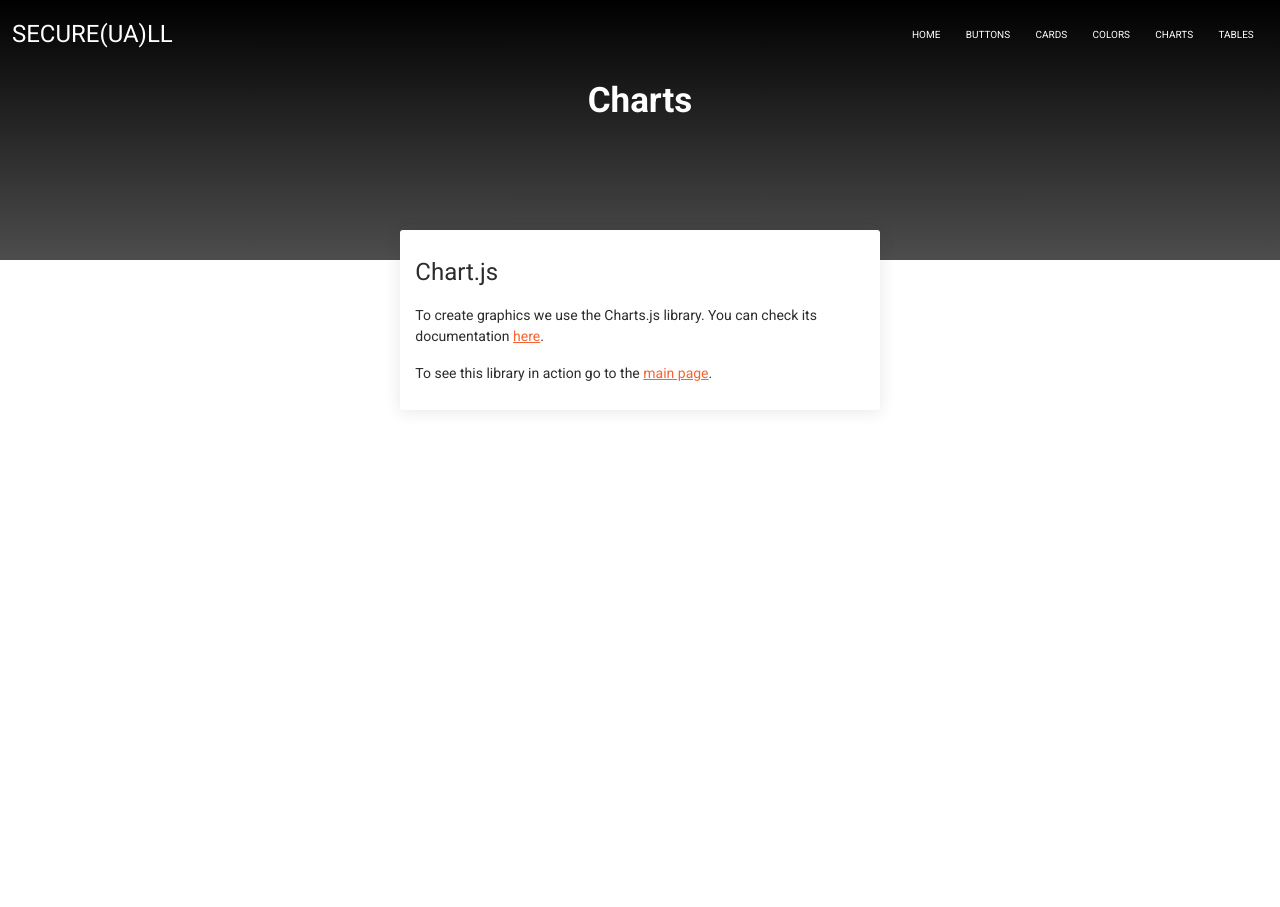
After one commit to secureUAll/frontend-backend, a Django app: template template/charts.html in a window 1280 px wide. The commit adds this page. Run offline with Django 3.2, Linux system fonts and the light colour scheme; the template is opened without the code that fills it, so the values that code supplies are empty.

Commit message:
template.charts

```diff
--- /dev/null
+++ b/template/charts.html
@@ -0,0 +1,120 @@
+<!DOCTYPE html>
+<html lang="en">
+
+<head>
+    <meta charset="utf-8" />
+    <meta content='width=device-width, initial-scale=1.0, maximum-scale=1.0, user-scalable=0, shrink-to-fit=no'
+        name='viewport' />
+    <title>Secure(ua)ll Template</title>
+
+    <!-- Fonts -->
+    <link href="https://fonts.googleapis.com/css?family=Roboto:400,700,200" rel="stylesheet" />
+
+    <!-- Styles -->
+    <link href="assets/css/bootstrap.min.css" rel="stylesheet" />
+    <link rel="stylesheet" href="https://use.fontawesome.com/releases/v5.7.1/css/all.css"
+        integrity="sha384-fnmOCqbTlWIlj8LyTjo7mOUStjsKC4pOpQbqyi7RrhN7udi9RwhKkMHpvLbHG9Sr" crossorigin="anonymous">
+    <link href="assets/css/template.css" rel="stylesheet" />
+    <link href="assets/css/custom.css" rel="stylesheet" />
+
+</head>
+
+<body>
+
+    <!-- Navbar -->
+    <nav class="navbar navbar-expand-lg navbar-transparent  bg-primary  navbar-absolute">
+        <div class="container-fluid">
+            <div class="navbar-wrapper">
+
+                <a class="navbar-brand" href="index.html">
+                    <h3 class="m-0 p-0">secure(ua)ll</h3>
+                </a>
+            </div>
+            <button class="navbar-toggler" type="button" data-toggle="collapse" data-target="#navigation"
+                aria-controls="navigation-index" aria-expanded="false" aria-label="Toggle navigation">
+                <span class="navbar-toggler-bar navbar-kebab"></span>
+                <span class="navbar-toggler-bar navbar-kebab"></span>
+                <span class="navbar-toggler-bar navbar-kebab"></span>
+            </button>
+            <div class="collapse navbar-collapse justify-content-end" id="navigation">
+                <ul class="navbar-nav">
+                    <li class="nav-item">
+                        <a class="nav-link" href="index.html">
+                            <p>
+                                Home
+                            </p>
+                        </a>
+                    </li>
+                    <li class="nav-item">
+                        <a class="nav-link" href="#">
+                            <p>
+                                Buttons
+                            </p>
+                        </a>
+                    </li>
+                    <li class="nav-item">
+                        <a class="nav-link" href="#">
+                            <p>
+                                Cards
+                            </p>
+                        </a>
+                    </li>
+                    <li class="nav-item">
+                        <a class="nav-link" href="#">
+                            <p>
+                                Colors
+                            </p>
+                        </a>
+                    </li>
+                    <li class="nav-item">
+                        <a class="nav-link" href="#">
+                            <p>
+                                Charts
+                            </p>
+                        </a>
+                    </li>
+                    <li class="nav-item">
+                        <a class="nav-link" href="#">
+                            <p>
+                                Tables
+                            </p>
+                        </a>
+                    </li>
+                </ul>
+            </div>
+        </div>
+    </nav>
+    <!-- End Navbar -->
+
+    <!-- Header -->
+    <div class="panel-header">
+        <div class="header text-center">
+            <h2 class="title">Charts</h2>
+            <p class="category"></p>
+        </div>
+    </div>
+    <!-- End Header -->
+
+    <!-- Page Content -->
+    <div class="content col-10 mx-auto row">
+        <div class="col-md-6 mx-auto">
+            <div class="card card-chart">
+                <div class="card-header">
+                    <h4 class="card-title">Chart.js</h4>
+                </div>
+                <div class="card-body">
+                    <p>To create graphics we use the Charts.js library. You can check its documentation <a href="https://www.chartjs.org/docs/latest/" target="_blank">here</a>.</p>
+                    <p>To see this library in action go to the <a href="index.html">main page</a>.</p>
+                </div>
+            </div>
+        </div>
+    </div>
+
+    <!--   Core JS Files   -->
+    <script src="assets/js/core/jquery.min.js"></script>
+    <script src="assets/js/core/popper.min.js"></script>
+    <script src="assets/js/core/bootstrap.min.js"></script>
+    <script src="assets/js/plugins/perfect-scrollbar.jquery.min.js"></script>
+</body>
+
+</html>
--- a/template/index.html
+++ b/template/index.html
@@ -74,7 +74,7 @@
                         </a>
                     </li>
                     <li class="nav-item">
-                        <a class="nav-link" href="#">
+                        <a class="nav-link" href="charts.html">
                             <p>
                                 Charts
                             </p>
```
